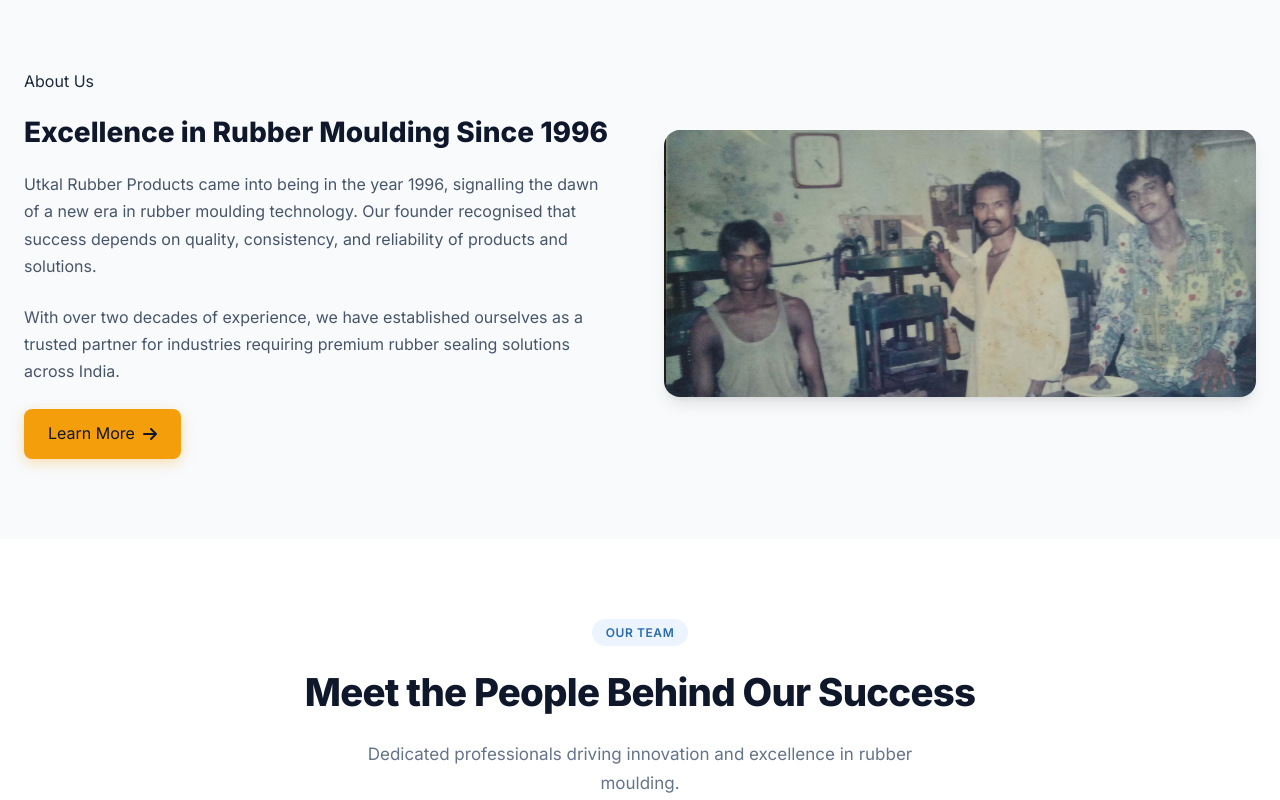
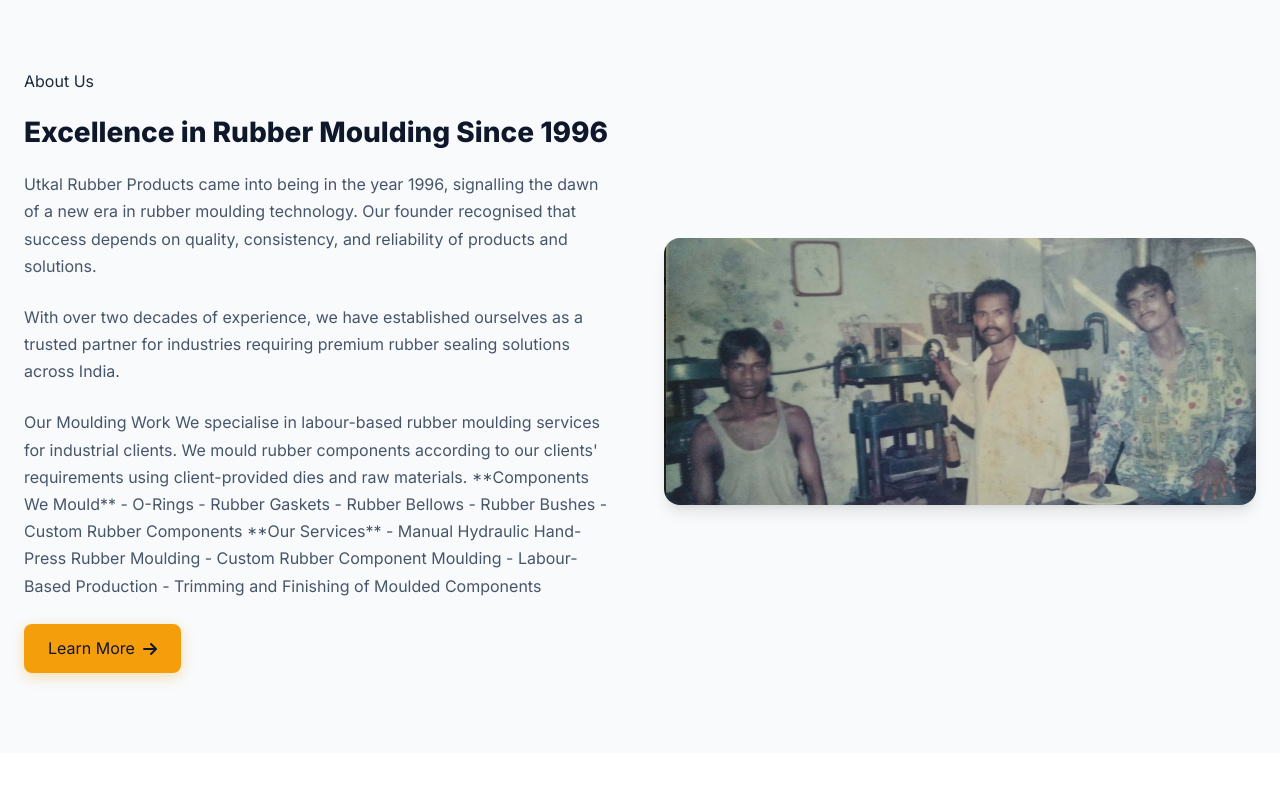
Before and after one commit to AakashPanda/utkal-rubber-products, a plain HTML site: page index.html in a window 1280 px wide. Shown: the part 1802-2602 px from the top of the page. Drawn offline with nearby package versions, Linux system fonts and the light colour scheme.

Commit message:
Update index.html with moulding services information
Added details about moulding work and services offered.

```diff
--- a/index.html
+++ b/index.html
@@ -95,7 +95,7 @@
         <div class="label">Years of Excellence</div>
       </div>
       <div class="stat-item" data-aos="fade-up" data-aos-delay="200">
-        <div class="number" data-target="500">10+</div>
+        <div class="number" data-target="10">10+</div>
         <div class="label">Happy Clients</div>
       </div>
       <div class="stat-item" data-aos="fade-up" data-aos-delay="300">
@@ -179,6 +179,25 @@
           </p>
           <p>
             With over two decades of experience, we have established ourselves as a trusted partner for industries requiring premium rubber sealing solutions across India.
+          </p>
+          <p>
+            Our Moulding Work
+
+We specialise in labour-based rubber moulding services for industrial clients. We mould rubber components according to our clients' requirements using client-provided dies and raw materials.
+
+**Components We Mould**
+- O-Rings
+- Rubber Gaskets
+- Rubber Bellows
+- Rubber Bushes
+- Custom Rubber Components
+
+**Our Services**
+- Manual Hydraulic Hand-Press Rubber Moulding
+- Custom Rubber Component Moulding
+- Labour-Based Production
+- Trimming and Finishing of Moulded Components
+
           </p>
           <a href="About.html" class="btn-accent" style="display:inline-flex;align-items:center;gap:0.5rem;padding:0.75rem 1.5rem;border-radius:var(--radius-md);">
             Learn More <i class="fas fa-arrow-right"></i>
```
